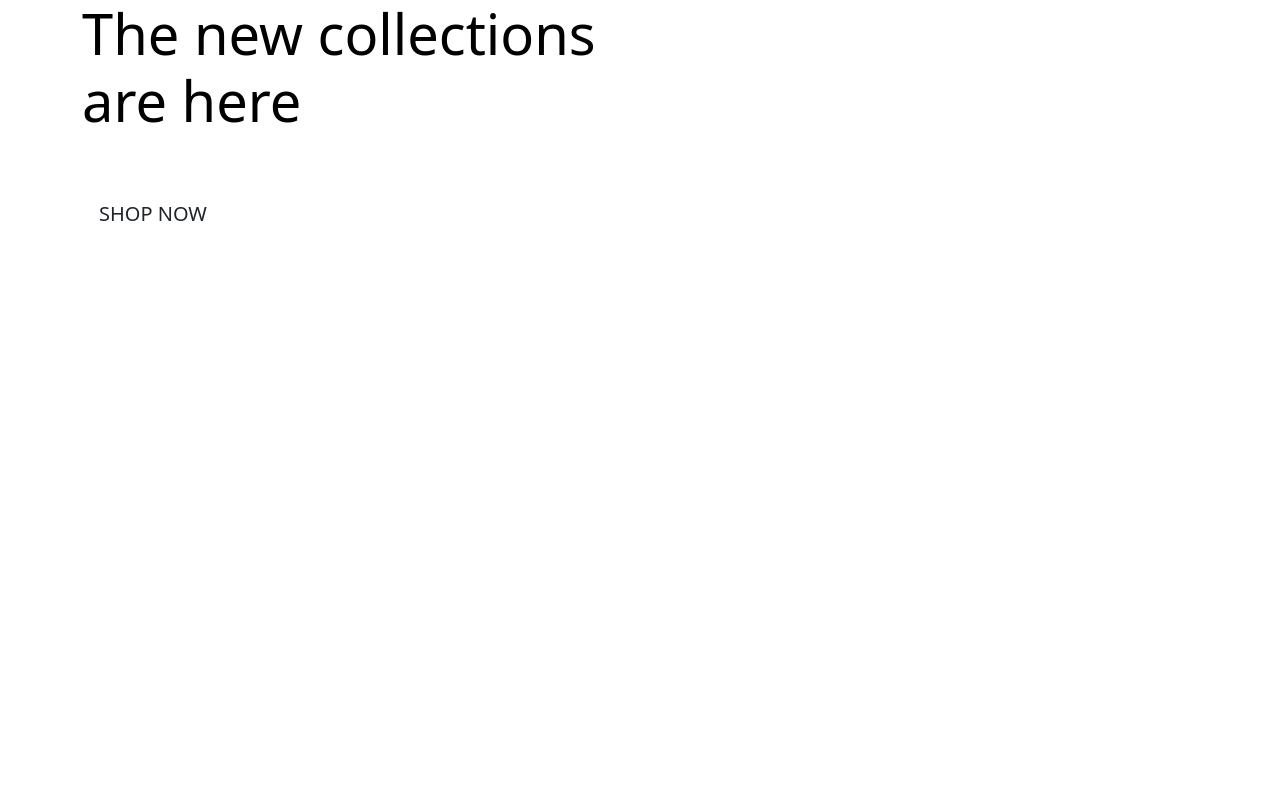
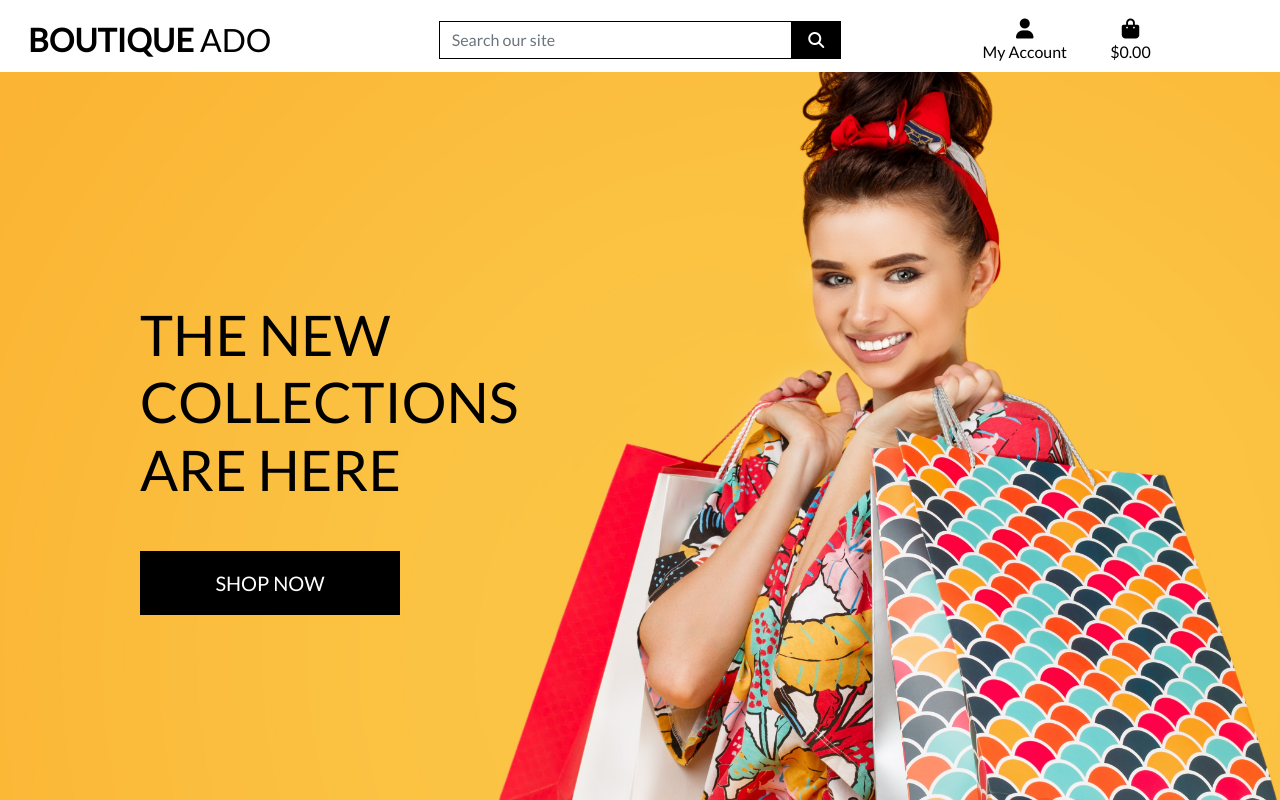
Before and after one commit to DrogrinHunter/boutique_ado_v1, a Django app: page / in a window 1280 px wide. Run offline with Django 3.2, Linux system fonts and the light colour scheme; some libraries are stand-ins or nearby versions.

Commit message:
complete home page header and css

```diff
--- a/boutique_ado/settings.py
+++ b/boutique_ado/settings.py
@@ -148,6 +148,10 @@ USE_TZ = True
 # https://docs.djangoproject.com/en/3.2/howto/static-files/
 
 STATIC_URL = '/static/'
+STATICFILES_DIRS = (os.path.join(BASE_DIR, 'static'),)
+
+MEDIA_URL = '/media/'
+MEDIA_ROOT = os.path.join(BASE_DIR, 'media')
 
 # Default primary key field type
 # https://docs.djangoproject.com/en/3.2/ref/settings/#default-auto-field
--- a/boutique_ado/urls.py
+++ b/boutique_ado/urls.py
@@ -15,10 +15,12 @@ Including another URLconf
 """
 from django.contrib import admin
 from django.urls import path, include
+from django.conf import settings
+from django.conf.urls.static import static
 
 urlpatterns = [
     path('admin/', admin.site.urls),
     path('accounts/', include('allauth.urls')),
     path('', include('home.urls')),
 
-]
+] + static(settings.MEDIA_URL, document_root=settings.MEDIA_ROOT)
--- /dev/null
+++ b/static/css/base.css
@@ -0,0 +1,81 @@
+html {
+    height: 100%;
+}
+
+body {
+    background: url('/media/homepage_background_cropped.jpg') no-repeat center center fixed;
+    background-size: cover;
+    height: calc(100vh - 164px);
+    color: #555;
+    font-family: 'Lato';
+}
+
+/* from Bulma */
+.icon {
+    align-items: center;
+    display: inline-flex;
+    justify-content: center;
+    height: 1.5rem;
+    width: 1.5rem;
+}
+
+.logo-font {
+    text-transform: uppercase;
+}
+
+.main-logo-link {
+    width: fit-content;
+}
+
+.shop-now-button {
+    background: black;
+    color: white;
+    min-width: 260px;
+}
+
+.btn-black {
+    background: black;
+    color: white;
+}
+
+.shop-now-button:hover,
+.shop-now-button:active,
+.shop-now-button:focus,
+.btn-black:hover,
+.btn-black:active,
+.btn-black:focus {
+    background: #222;
+    color: white;
+}
+
+.text-black {
+    color: #000 !important;
+}
+
+.border-black {
+    border: 1px solid black !important;
+}
+
+/* -------------------------------- Media Queries */
+
+/* Slightly larger container on xl screens */
+@media (min-width: 1200px) {
+  .container {
+    max-width: 80%;
+  }
+}
+
+/* fixed top navbar only on medium and up */
+@media (min-width: 992px) {
+    .fixed-top-desktop-only {
+        position: fixed;
+        top: 0;
+        right: 0;
+        left: 0;
+        z-index: 1030;
+    }
+
+    .header-container {
+        padding-top: 164px;
+    }
+}
--- a/templates/base.html
+++ b/templates/base.html
@@ -2,6 +2,7 @@
 
 <!doctype html>
 <html lang="en">
+
 <head>
 
   {% block meta %}
@@ -15,7 +16,10 @@
 
   {% block corecss %}
   <!-- Bootstrap CSS -->
-        <link href="https://cdn.jsdelivr.net/npm/bootstrap@5.1.3/dist/css/bootstrap.min.css" rel="stylesheet" integrity="sha384-1BmE4kWBq78iYhFldvKuhfTAU6auU8tT94WrHftjDbrCEXSU1oBoqyl2QvZ6jIW3" crossorigin="anonymous">
+  <link href="https://cdn.jsdelivr.net/npm/bootstrap@5.1.3/dist/css/bootstrap.min.css" rel="stylesheet"
+    integrity="sha384-1BmE4kWBq78iYhFldvKuhfTAU6auU8tT94WrHftjDbrCEXSU1oBoqyl2QvZ6jIW3" crossorigin="anonymous">
+  <link rel="stylesheet" href="https://fonts.googleapis.com/css?family=Lato&display=swap" >
+  <link rel="stylesheet" href="{% static 'css/base.css' %}">
   {% endblock %}
 
   {% block extra_css %}
@@ -23,9 +27,15 @@
 
   {% block corejs %}
   <!-- Script -->
-        <script src="https://code.jquery.com/jquery-3.6.0.min.js" integrity="sha256-/xUj+3OJU5yExlq6GSYGSHk7tPXikynS7ogEvDej/m4=" crossorigin="anonymous"></script>
-        <script src="https://cdn.jsdelivr.net/npm/popper.js@1.16.0/dist/umd/popper.min.js" integrity="sha384-Q6E9RHvbIyZFJoft+2mJbHaEWldlvI9IOYy5n3zV9zzTtmI3UksdQRVvoxMfooAo" crossorigin="anonymous"></script>
-        <script src="https://stackpath.bootstrapcdn.com/bootstrap/4.4.1/js/bootstrap.min.js" integrity="sha384-wfSDF2E50Y2D1uUdj0O3uMBJnjuUD4Ih7YwaYd1iqfktj0Uod8GCExl3Og8ifwB6" crossorigin="anonymous"></script>
+  <script src="https://kit.fontawesome.com/e7a269841c.js" crossorigin="anonymous"></script>
+  <script src="https://code.jquery.com/jquery-3.6.0.min.js"
+    integrity="sha256-/xUj+3OJU5yExlq6GSYGSHk7tPXikynS7ogEvDej/m4=" crossorigin="anonymous"></script>
+  <script src="https://cdn.jsdelivr.net/npm/popper.js@1.16.0/dist/umd/popper.min.js"
+    integrity="sha384-Q6E9RHvbIyZFJoft+2mJbHaEWldlvI9IOYy5n3zV9zzTtmI3UksdQRVvoxMfooAo" crossorigin="anonymous">
+  </script>
+  <script src="https://stackpath.bootstrapcdn.com/bootstrap/4.4.1/js/bootstrap.min.js"
+    integrity="sha384-wfSDF2E50Y2D1uUdj0O3uMBJnjuUD4Ih7YwaYd1iqfktj0Uod8GCExl3Og8ifwB6" crossorigin="anonymous">
+  </script>
   {% endblock %}
 
   {% block extra_js %}
@@ -33,12 +43,76 @@
 
   <title>Boutique Ado {% block extra_title %}{% endblock %}</title>
 </head>
+
+<body>
+
   <body>
     <header class="container-fluid fixed-top">
-      <div class="row">
-        <div class="col-12 col-lg-4 my-auto py-1 py-lg-0 text-center text-lg-left"></div>
-        <div class="col-12 col-lg-4 my-auto py-1 py-lg-0"></div>
-        <div class="col-12 col-lg-4 my-auto py-1 py-lg-0"></div>
+      <div id="topnav" class="row bg-white pt-lg-2 d-none d-lg-flex">
+        <div class="col-12 col-lg-4 my-auto py-1 py-lg-0 text-center text-lg-left">
+          <a href="{% url 'home' %}" class="nav-link main-logo-link">
+            <h2 class="logo-font text-black my-0"><strong>Boutique</strong> Ado</h2>
+          </a>
+        </div>
+
+        <div class="col-12 col-lg-4 my-auto py-1 py-lg-0">
+          <form method="GET" action="">
+            <div class="input-group w-100">
+              <input class="form-control border border-black rounded-0" type="text" name="q"
+                placeholder="Search our site">
+              <div class="input-group-append">
+                <button class="form-control btn btn-black border border-black rounded-0" type="submit">
+                  <span class="icon">
+                    <i class="fas fa-search"></i>
+                  </span>
+                </button>
+              </div>
+            </div>
+          </form>
+        </div>
+
+        <div class="col-12 col-lg-4 my-auto py-1 py-lg-0">
+          <ul class="list-inline list-unstyled text-center text-lg-right my-0">
+            <li class="list-inline-item dropdown">
+              <a class="text-black nav-link" href="#" id="user-options" data-toggle="dropdown" aria-haspopup="true"
+                aria-expanded="false">
+                <div class="text-center">
+                  <div><i class="fas fa-user fa-lg"></i></div>
+                  <p class="my-0">My Account</p>
+                </div>
+              </a>
+
+              <div class="dropdown-menu border-0" aria-labelledby="user-options">
+                {% if request.user.is_authenticated %}
+                {% if request.user.is_superuser %}
+                <a href="" class="dropdown-item">Product Management</a>
+                {% endif %}
+                <a href="" class="dropdown-item">My Profile</a>
+                <a href="{% url 'account_logout' %}" class="dropdown-item">Logout</a>
+                {% else %}
+                <a href="{% url 'account_signup' %}" class="dropdown-item">Register</a>
+                <a href="{% url 'account_login' %}" class="dropdown-item">Login</a>
+                {% endif %}
+              </div>
+            </li>
+
+            <li class="list-inline-item">
+              <a class="{% if grand_total %}text-info font-weight-bold{% else %}text-black{% endif %} nav-link" href="">
+                <div class="text-center">
+                  <div><i class="fas fa-shopping-bag fa-lg"></i></div>
+                  <p class="my-0">
+                    {% if grand_total %}
+                    ${{ grand_total|floatformat:2 }}
+                    {% else %}
+                    $0.00
+                    {% endif %}
+                  </p>
+                </div>
+              </a>
+            </li>
+
+          </ul>
+        </div>
       </div>
     </header>
 
@@ -56,4 +130,5 @@
     {% endblock %}
 
   </body>
+
 </html>
```
Also changed, not shown: media/homepage_background_cropped.jpg (added). Lines whose indentation alone changed are shown as unchanged.
